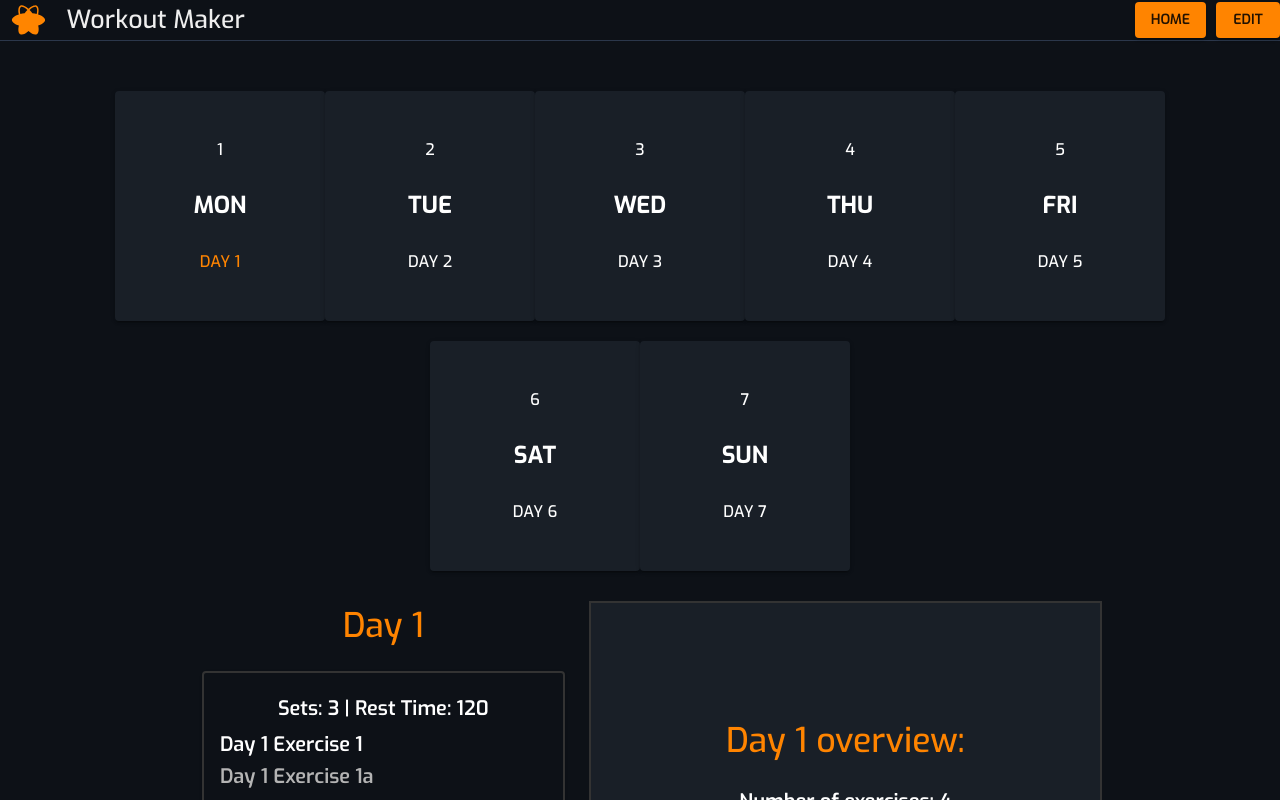
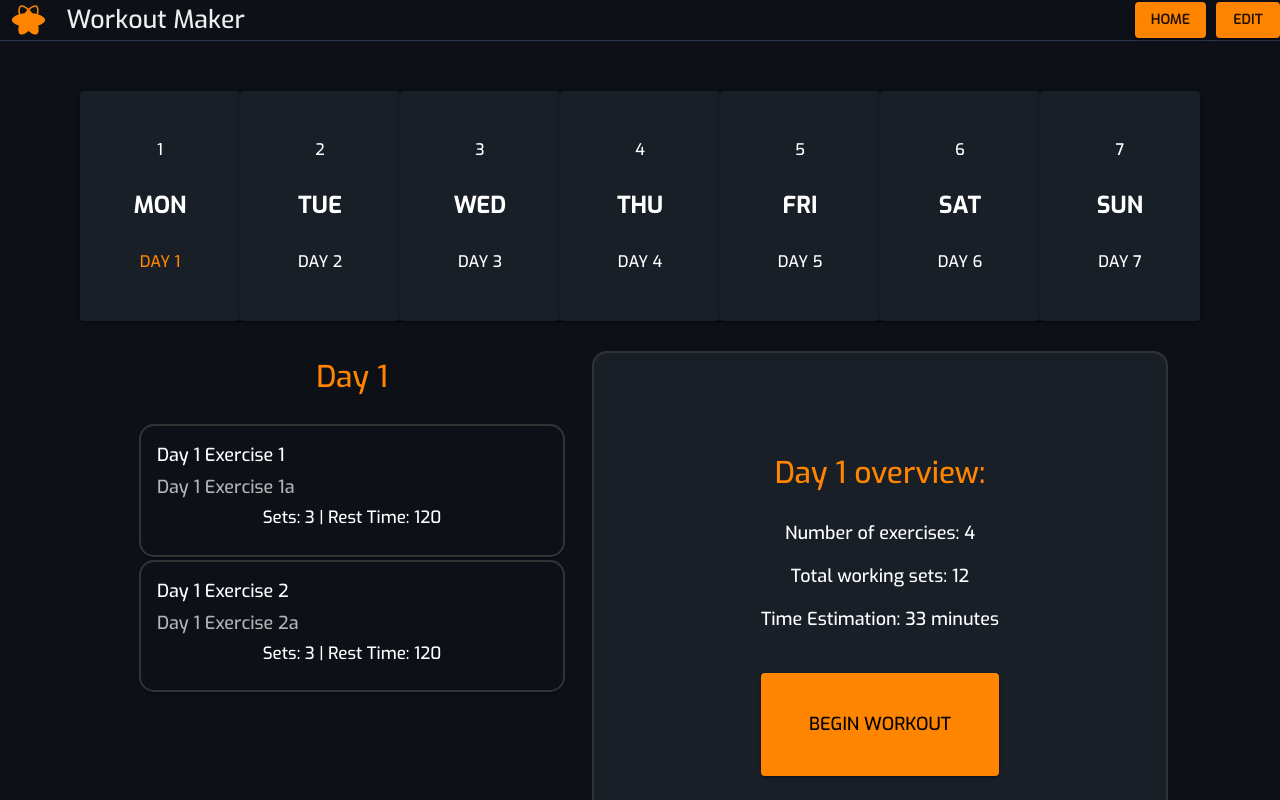
Before and after one commit to vignesh-natarajxn/workout-maker, a React (Create React App) app: page / in a window 1280 px wide. Shown: the top 800 px of the page. Built offline with nearby package versions, Linux system fonts and the light colour scheme.

Commit message:
ui eyecandy

```diff
--- a/src/app/layout/App.tsx
+++ b/src/app/layout/App.tsx
@@ -296,7 +296,7 @@ function App() {
           </Link>
         </nav>
 
-        <Container maxWidth="xl">
+        <Container >
           <Routes>
             <Route
               path="/"
--- a/src/app/layout/editExercises/UIExercisePool.tsx
+++ b/src/app/layout/editExercises/UIExercisePool.tsx
@@ -31,8 +31,9 @@ const useStyles: any = makeStyles({
     height: 50,
   },
   poolbut: {
-    // border: "2px solid #263141",
+    border: "2px solid #263141",
     margin: 3,
+    borderRadius: 15,
   },
 });
 /************************************************************************************************/
@@ -70,9 +71,6 @@ export default function UIExercisePool({
         sx={{ width: "100%", bgcolor: "#0d1117" }}
         aria-labelledby="nested-list-subheader"
       >
-        <Typography fontSize={18} margin={2}>
-          ADD EXERCISE:{" "}
-        </Typography>
         {EXERCISE_POOL.map((category) => {
           return (
             <Container key={category.category}>
@@ -80,7 +78,11 @@ export default function UIExercisePool({
                 className={classes.poolbut}
                 onClick={() => handleClick(category.category)}
               >
-                <ListItemText primary={category.category} />
+                <ListItemText
+                  primary={
+                    <Typography margin={1}>{category.category}</Typography>
+                  }
+                />
                 {open[category.category] ? <ExpandLess /> : <ExpandMore />}
               </ListItemButton>
               <Collapse
--- a/src/app/layout/editExercises/editMain.tsx
+++ b/src/app/layout/editExercises/editMain.tsx
@@ -7,7 +7,7 @@ import UIExerciseDayEdit from "./UIExerciseDayEdit";
 import { ExerciseDay } from "../../models/exerciseDay";
 import { ExercisePool } from "../../models/exercisePool";
 // Material UI
-import { Grid, Typography } from "@mui/material";
+import { Button, Grid, Typography } from "@mui/material";
 import { makeStyles } from "@mui/styles";
 /************************************************************************************************/
 interface Props {
@@ -137,17 +137,17 @@ export default function EditMain({
   //|||||||||||||||||||||||||||||||||||||||||||
   return (
     <>
-      <Typography variant="h5" margin={1} color="#ffffff">
-        Edit Workout
-      </Typography>
       <UIExerciseWeek
         exerciseWeek={exerciseWeek}
         selectedDay={selectedDay}
         setSelectedDay={setSelectedDay}
       />
+      <Typography variant="h5" margin={1} color="#ffffff">
+        Edit Workout
+      </Typography>
       <Grid container justifyContent="center">
         {exercisePool[0] ? (
-          <Grid item xs={4} className={classes.pool}>
+          <Grid item xs={6} className={classes.pool}>
             <UIExercisePool
               EXERCISE_POOL={EXERCISE_POOL}
               handleExcerciseAdd={handleExcerciseAdd}
@@ -155,7 +155,7 @@ export default function EditMain({
             />
           </Grid>
         ) : (
-          <Grid item xs={4} className={classes.day}>
+          <Grid item xs={6} className={classes.day}>
             <UIExerciseDayEdit
               exerciseWeek={exerciseWeek}
               selectedDay={selectedDay}
--- a/src/app/layout/startExercises/UIExerciseDay.tsx
+++ b/src/app/layout/startExercises/UIExerciseDay.tsx
@@ -20,20 +20,24 @@ const useStyles: any = makeStyles((theme) => ({
   exc: {
     backgroundColor: "#0d1117",
     border: "2px solid #333333",
+    borderRadius: 15,
+    margin: 3,
   },
   selectedExc: {
     backgroundColor: "#191f27",
     border: "2px solid #ff8400",
+    borderRadius: 15,
+    margin: 3,
   },
   card: {
     backgroundColor: "#191f27",
     border: "2px solid #333333",
     marginTop: 20,
-    marginBottom: 20,
     height: 500,
     alignItems: "center",
     alignContent: "center",
     justifyContent: "center",
+    borderRadius: 15,
   },
 }));
 /************************************************************************************************/
@@ -66,9 +70,9 @@ export default function UIExerciseDay({
   return (
     <>
       <Grid container direction="row" justifyContent="center">
-        <Grid item xs={4}>
+        <Grid item xs={5}>
           <Container>
-            <Typography variant="h4" margin={3} color="primary">
+            <Typography fontSize={30} margin={3} color="primary">
               {selectedDay.name}
             </Typography>
             {selectedDay.exercises.map((exercise) => (
@@ -86,7 +90,7 @@ export default function UIExerciseDay({
             ))}
           </Container>
         </Grid>
-        <Grid item xs={5} className={classes.card}>
+        <Grid item xs={6} className={classes.card}>
           {currentExercise === -1 && selectedDay && (
             <ExerciseDayOverView
               selectedDay={selectedDay}
--- a/src/app/layout/startExercises/UIExerciseDay/ExerciseDayList.tsx
+++ b/src/app/layout/startExercises/UIExerciseDay/ExerciseDayList.tsx
@@ -12,14 +12,14 @@ export default function UIExerciseDayList({ exercise }: Props) {
   //|||||||||||||||||||||||||||||||||||||||||||
   return (
     <CardContent>
-      <Typography variant="h6" lineHeight={2} color="common.white">
-        Sets: {exercise.sets} | Rest Time: {exercise.timeBetween}
-      </Typography>
-      <Typography align="left" variant="h6" color="common.white">
+      <Typography align="left" fontSize={18} color="common.white">
         {exercise.name}
       </Typography>
-      <Typography align="left" variant="h6" color="#b4b4b4">
+      <Typography align="left" fontSize={18} lineHeight={2} color="#b4b4b4">
         {exercise.superset}
+      </Typography>
+      <Typography fontSize={17} color="common.white">
+        Sets: {exercise.sets} | Rest Time: {exercise.timeBetween}
       </Typography>
     </CardContent>
   );
--- a/src/app/layout/startExercises/UIExerciseDay/ExerciseDayOverView.tsx
+++ b/src/app/layout/startExercises/UIExerciseDay/ExerciseDayOverView.tsx
@@ -16,17 +16,17 @@ export default function UIExerciseDayOverView({
   //|||||||||||||||||||||||||||||||||||||||||||
   return (
     <>
-      <Typography variant="h4" margin={3} color="#ff8400">
+      <Typography fontSize={30} margin={3} color="#ff8400">
         {selectedDay.name} overview:
       </Typography>
-      <Typography variant="h6" margin={2} color="#ffffff">
+      <Typography fontSize={18} margin={2} color="#ffffff">
         Number of exercises:{" "}
         {selectedDay.exercises.reduce(
           (total, exercise) => (total = total + (exercise.superset ? 2 : 1)),
           0
         )}
       </Typography>
-      <Typography variant="h6" margin={2} color="#ffffff">
+      <Typography fontSize={18} margin={2} color="#ffffff">
         Total working sets:{" "}
         {selectedDay.exercises.reduce(
           (total, exercise) =>
@@ -34,7 +34,7 @@ export default function UIExerciseDayOverView({
           0
         )}
       </Typography>
-      <Typography variant="h6" margin={2} color="#ffffff">
+      <Typography fontSize={18} margin={2} marginBottom={5} color="#ffffff">
         Time Estimation:{" "}
         {selectedDay.exercises
           .reduce(
@@ -51,7 +51,7 @@ export default function UIExerciseDayOverView({
         minutes
       </Typography>
       <Button variant="contained" onClick={() => setCurrentDay(selectedDay.id)}>
-        <Typography variant="h5" margin={2} color="#000000">
+        <Typography fontSize={18} margin={4} color="#000000">
           Begin Workout
         </Typography>
       </Button>
--- a/src/app/layout/startExercises/UIExerciseWeek.tsx
+++ b/src/app/layout/startExercises/UIExerciseWeek.tsx
@@ -19,7 +19,11 @@ const useStyles: any = makeStyles({
     marginTop: 10,
     marginBottom: 10,
     height: 230,
-    width: 210,
+    width: 160,
+  },
+  hovertext: {
+    fontSize: 14,
+    fontStretch: "ultra-condensed",
   },
 });
 /************************************************************************************************/
@@ -52,6 +56,8 @@ export default function UIExerciseWeek({
                   if (ii <= 5)
                     return (
                       <ListItemText
+                        className={classes.hovertext}
+                        disableTypography
                         key={exercise.name + Math.random() * 10000}
                         primary={exercise.name}
                       />
@@ -59,6 +65,8 @@ export default function UIExerciseWeek({
                   if (ii === 6)
                     return (
                       <ListItemText
+                        className={classes.hovertext}
+                        disableTypography
                         key={exercise.name + Math.random() * 10000}
                         primary="..."
                       />
```
